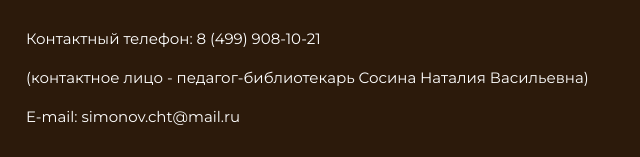
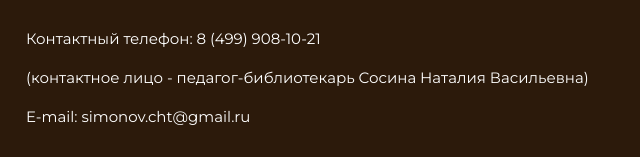
Before and after one commit to kinjaha/kinjaha.github.io, a plain HTML site: page index.html in a window 1280 px wide. Shown: the part 8541-8698 px from the top of the page, 0-640 px from the left. Drawn offline with nearby package versions, Linux system fonts and the light colour scheme.

Commit message:
index.html

```diff
--- a/index.html
+++ b/index.html
@@ -374,7 +374,7 @@
             <div class="con__call">
                 <div class="con__logo">Симоновские чтения</div>
                 <div class="con__text">Контактный телефон: 8 (499) 908-10-21 <p>(контактное лицо - педагог-библиотекарь Сосина Наталия Васильевна)</p>
-E-mail: simonov.cht@mail.ru </div>
+E-mail: simonov.cht@gmail.ru </div>
                 <form class="sub" action="/" method="post">
                 <input class="sub__input" type="email" name="name" placeholder="Ваш Email...">
                 <button class="sub__btn" type="submit">Отправить</button>
```
